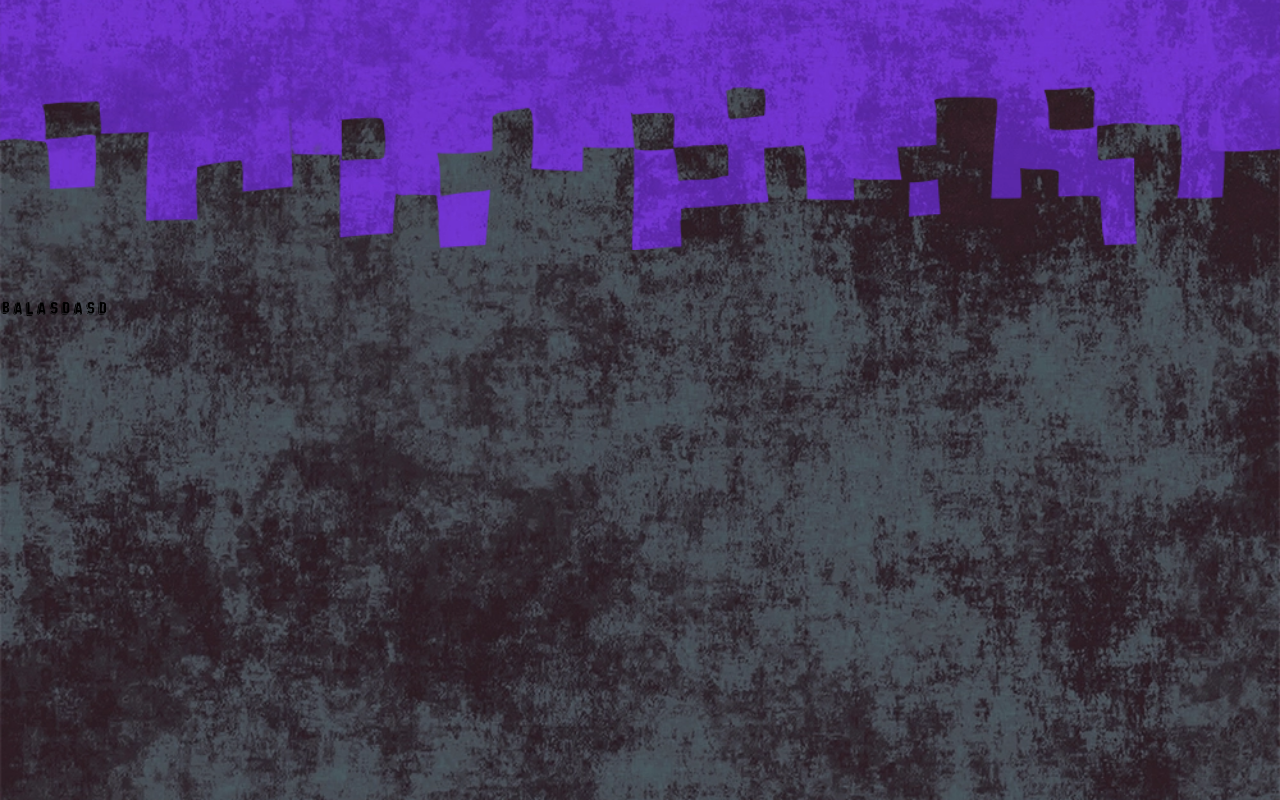
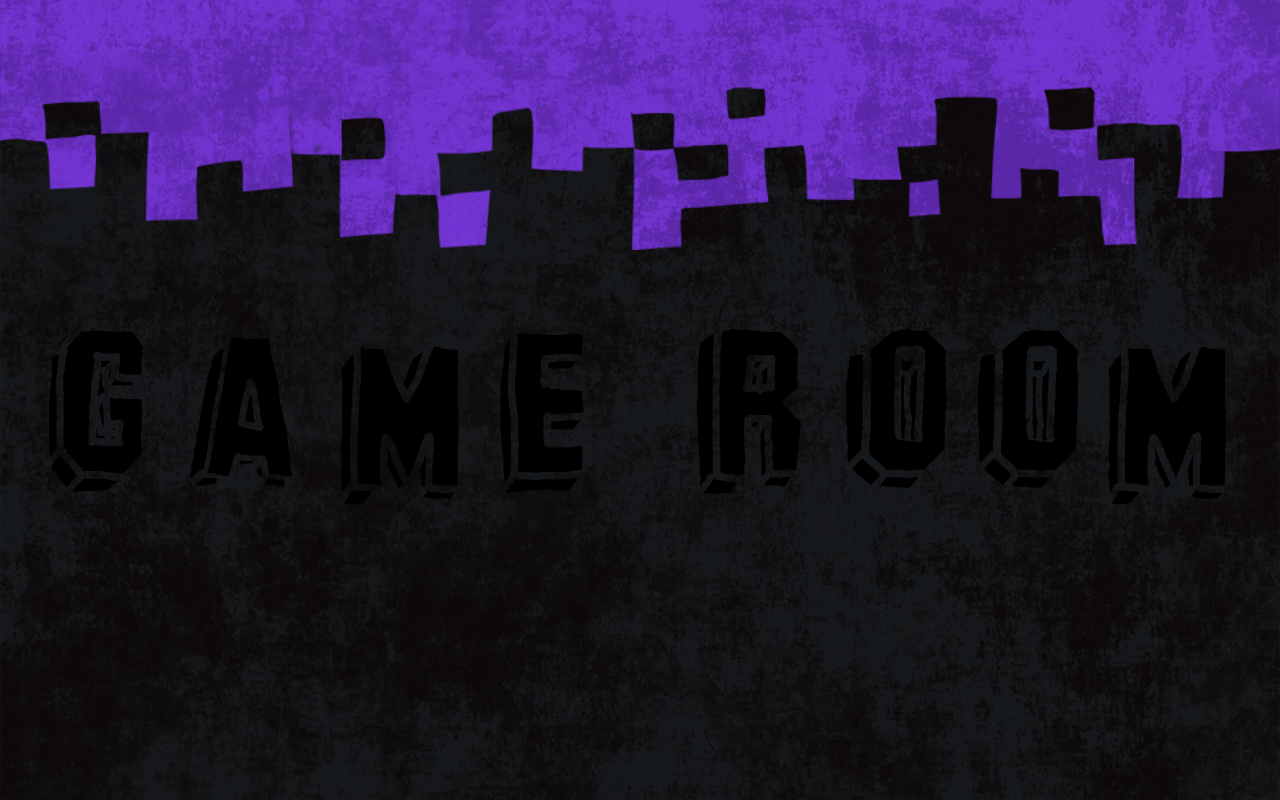
Before and after one commit to OwerHub/nft-project, a Next.js app: page /landing in a window 1280 px wide. Shown: the part 3605-4405 px from the top of the page. Built offline with nearby package versions, Linux system fonts and the light colour scheme.

Commit message:
Game Room OK

```diff
--- /dev/null
+++ b/pages/components/GameRoom.jsx
@@ -0,0 +1,17 @@
+import React from 'react'
+import styles from '../../styles/landing/gameroom.module.scss'
+import SectionTitle from './SectionTitle'
+
+export default function GameRoom() {
+  return (
+    <div className={styles.container}>
+      <div className={styles.background}/>
+
+        <div className={styles.content}>
+        <SectionTitle title='Game Room'/>
+        </div>
+
+
+    </div>
+  )
+}
--- a/pages/landing.jsx
+++ b/pages/landing.jsx
@@ -3,6 +3,7 @@ import Head from './components/Head';
 import Minting from './components/Minting';
 import About from './components/About';
 import Story from './components/Story'
+import GameRoom from './components/GameRoom';
 import stoneTop from '../assets/backgrounds/stoneUpperBg1K.webp'
 
 import Image from 'next/image';
@@ -23,9 +24,7 @@ export default function Landing() {
         <Minting />
         <About/>
         <Story/>
-          <div style={{position:'relative', zIndex: 100}}>
-            balasdasd
-          </div>
+        <GameRoom/>
       </div>
 
 
--- /dev/null
+++ b/styles/landing/gameroom.module.scss
@@ -0,0 +1,20 @@
+.container{
+  position: relative;
+  height: 100%;
+  z-index: 4;
+  min-height:70vh ;
+
+  .background{
+    position: absolute;
+    top: -30vh;
+    left: 0;
+    height: calc(100% + 60vh);
+    width: 100%;
+    opacity: .7;
+    background-color: black;
+  }
+  .content{
+    position: relative;
+    z-index: 15;
+  }
+}
```
